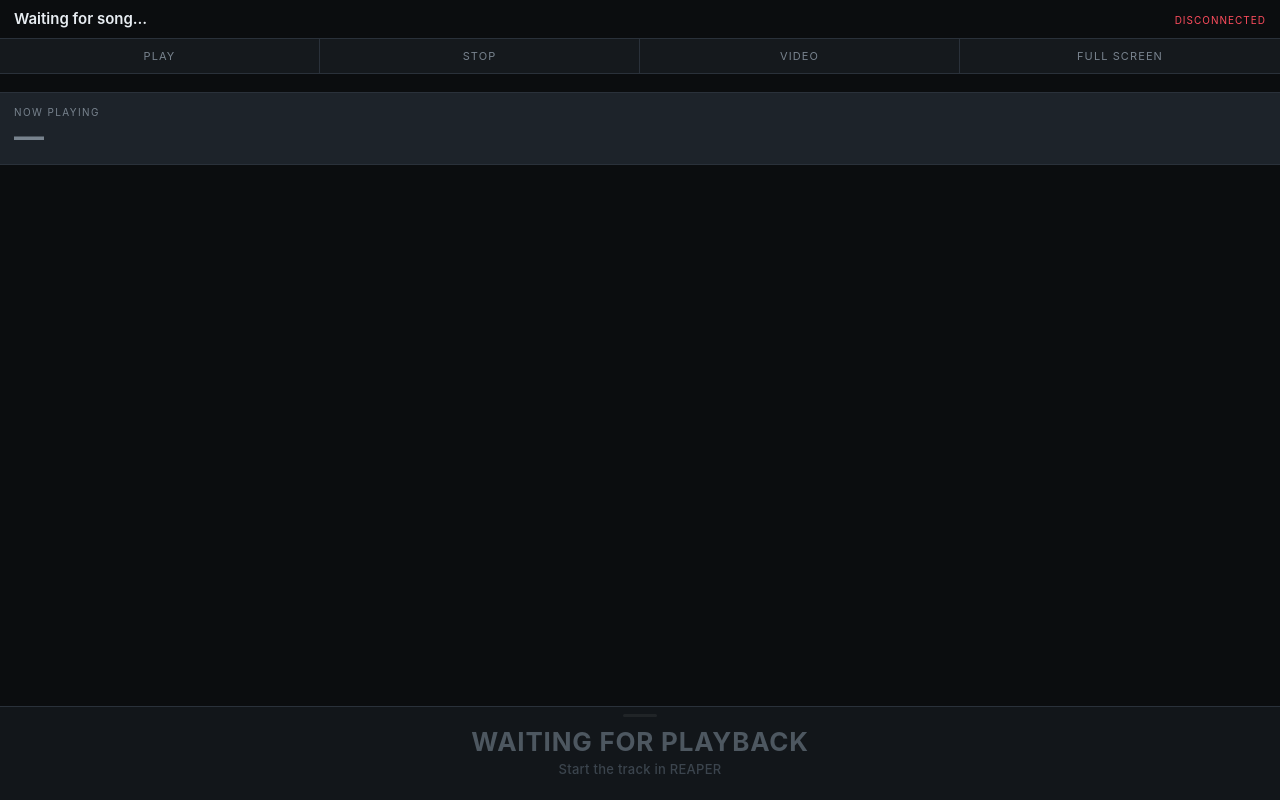
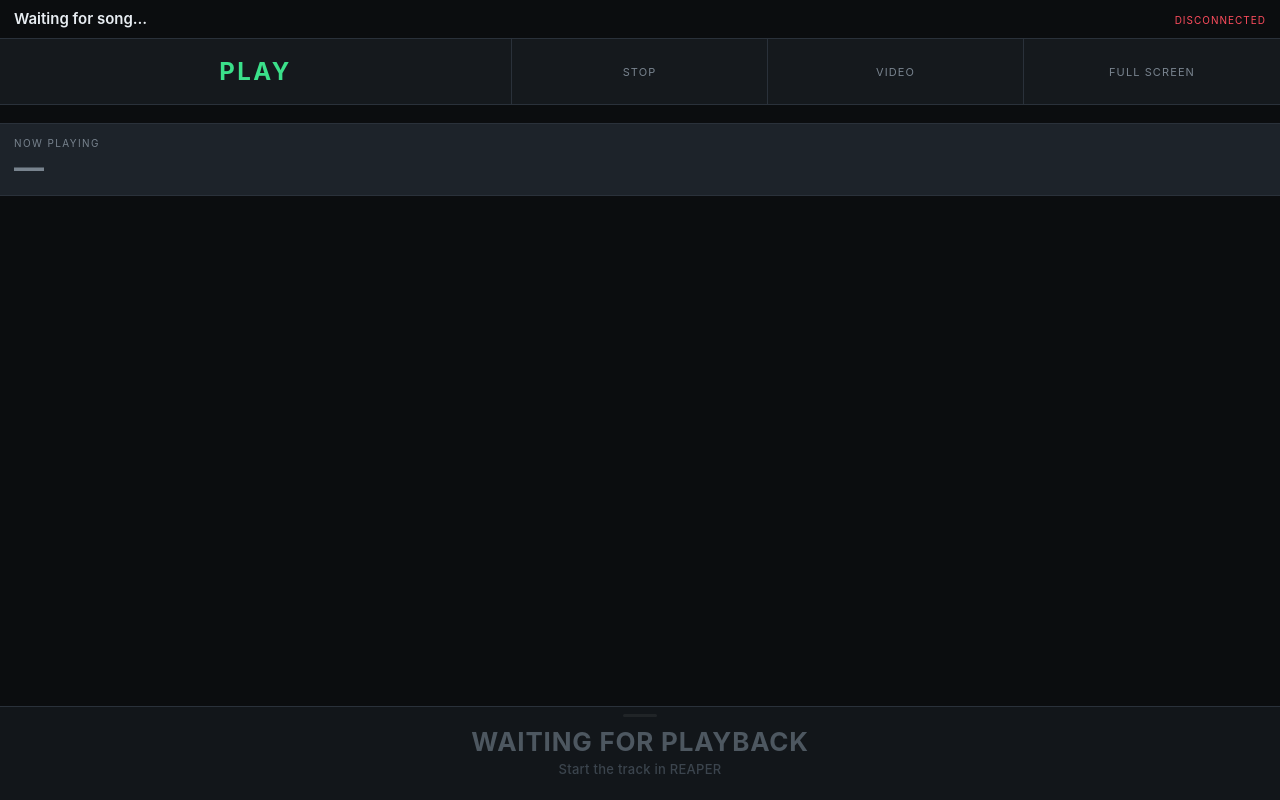
Before and after one commit to markmfredrickson/clickbAIt, a website with bundled scripts: page src/teleprompter/client/control.html in a window 1280 px wide. Built offline with nearby package versions, Linux system fonts and the light colour scheme; no server answers.

Commit message:
control: a bigger Play button
Co-Authored-By: Claude Opus 5.5 <noreply@anthropic.com>

```diff
--- a/src/teleprompter/client/control.html
+++ b/src/teleprompter/client/control.html
@@ -53,8 +53,10 @@
     #s-next:disabled, #s-next:disabled small { color: #3b444d; }
     #s-prev { font-size: 20px; }
     #s-list { font-size: 11px; letter-spacing: 0.1em; text-transform: uppercase; color: var(--dim); }
-    #tport { display: grid; grid-template-columns: repeat(4, 1fr); border-bottom: 1px solid var(--line); }
+    /* Play is the button people reach for, so it gets twice the width and a big label. */
+    #tport { display: grid; grid-template-columns: 2fr 1fr 1fr 1fr; border-bottom: 1px solid var(--line); }
     #tport button { font-size: 11px; letter-spacing: 0.1em; text-transform: uppercase; color: var(--dim); padding: 10px 4px; }
+    #tport button[data-player="play"] { font-size: 24px; font-weight: 700; color: var(--live); padding: 18px 8px; }
     #notice { padding: 9px 14px; font-size: 12px; border-bottom: 1px solid var(--line); background: rgba(255,77,94,.15); color: var(--stop); }
     #notice[hidden] { display: none !important; }
     #setlist { position: absolute; inset: 0; background: var(--panel); display: none; overflow-y: auto; z-index: 5; }
```
